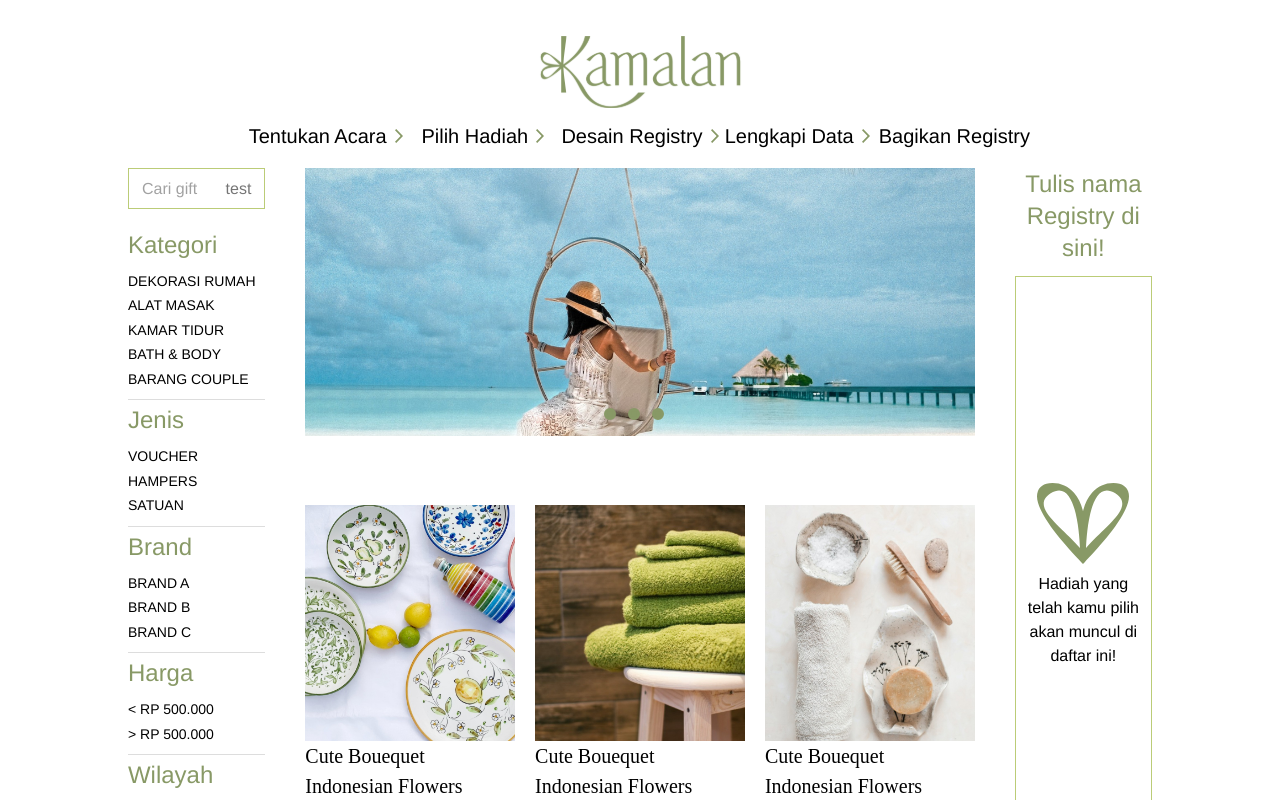
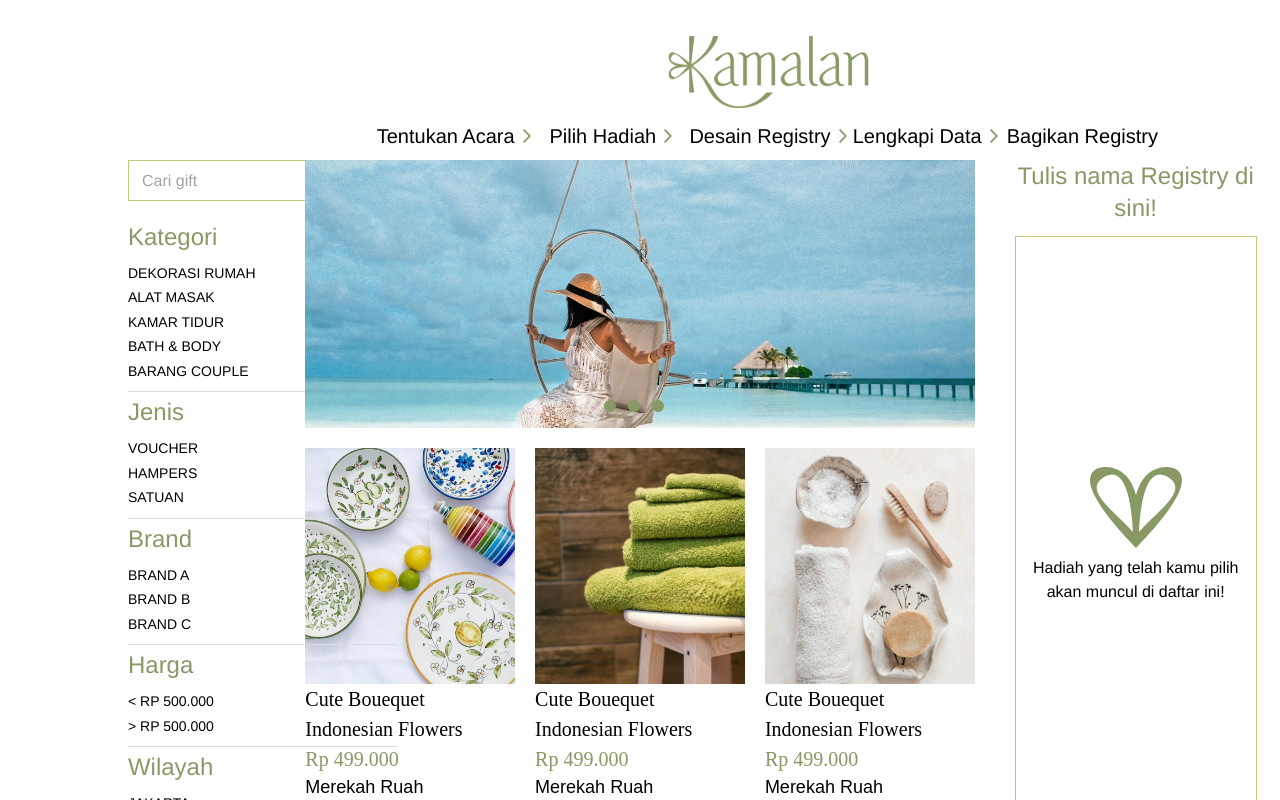
Before and after one commit to sierraleonez/kamalan-client, a Next.js app: page /registry/1 in a window 1280 px wide. Shown: the top 800 px of the page. Built offline with nearby package versions, Linux system fonts and the light colour scheme.

Commit message:
chore: add sticky layout to product list page

```diff
--- a/src/app/registry/[event]/page.tsx
+++ b/src/app/registry/[event]/page.tsx
@@ -195,7 +195,7 @@ export default function EventShop() {
           ))}
         </Box>
       </Box>
-      <Box>
+      <Box className="col-span-1 relative">
         <ProductCart />
       </Box>
     </Box>
@@ -204,7 +204,7 @@ export default function EventShop() {
 
 function FilterAndSearchSection() {
   return (
-    <Box className="grid gap-y-5">
+    <Box className="grid gap-y-5 fixed">
       <SearchBox />
       <FilterBox />
     </Box>
--- a/src/app/registry/layout.tsx
+++ b/src/app/registry/layout.tsx
@@ -45,15 +45,21 @@ export default function RegistryLayout({
   children: React.ReactNode
 }) {
   return (
-    <Box className="grid px-32 pt-9 w-full gap-y-4">
-      <Box className="flex flex-col items-center gap-y-3">
+    <Box className="grid w-full px-32 gap-y-4">
+      <Box className="fixed max-w-[1649px] z-50 bg-white w-full pt-9">
+        <Box className="flex flex-col items-center gap-y-3">
         <Box>
           <Image src={KamalanLogoGreen} alt="kamalan-logo" />
         </Box>
         <Breadcrumb crumbs={breadcrumb}/>
+
+        </Box>
       </Box>
-      <Box>
+      <Box className="mt-40 relative">
+        <Box className="absolute z-0">
         {children}
+
+        </Box>
       </Box>
     </Box>
   );
--- a/src/components/molecules/cart/index.tsx
+++ b/src/components/molecules/cart/index.tsx
@@ -5,7 +5,7 @@ import green_love from "assets/love.svg";
 
 export default function ProductCart() {
   return (
-    <Box className="grid gap-y-3">
+    <Box className="grid max-w-[242px] gap-y-3 fixed">
       <Typography variant="h5" className="text-pandan text-center">
         Tulis nama Registry di sini!
       </Typography>
```
